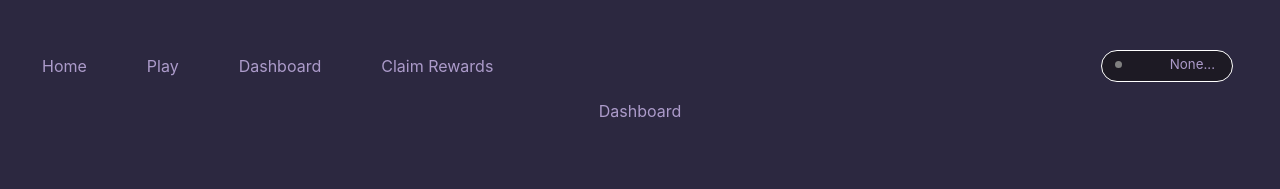
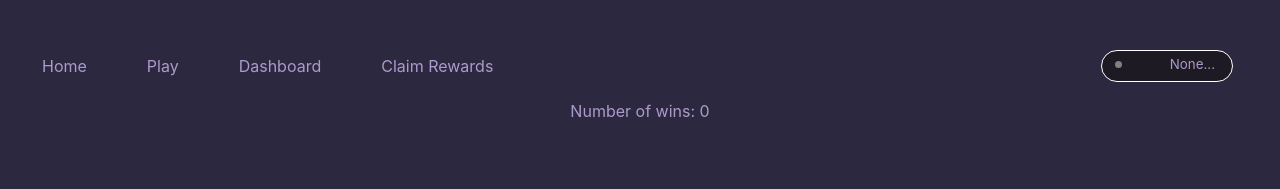
Before and after one commit to ulas96/rock-paper-scissor, a React (Vite) app in the folder client/: page /dashboard in a window 1280 px wide. Shown: the top 189 px of the page. Built offline with nearby package versions, Linux system fonts and the light colour scheme.

Commit message:
dashboard component

```diff
--- a/client/src/components/App/App.jsx
+++ b/client/src/components/App/App.jsx
@@ -64,7 +64,7 @@ function App() {
     <Route path="/" element={<Root account={account}/>}>
       <Route path="/" element={<Home />}/>
       <Route path="play" element={<Play state={state} />}/>
-      <Route path="dashboard" element={<Dashboard />}/>
+      <Route path="dashboard" element={<Dashboard state={state} account={account} />}/>
       <Route path="claim" element={<Claim state={state} account={account}/>}/>
     </Route>
 ));
--- a/client/src/components/Dashboard/Dashboard.jsx
+++ b/client/src/components/Dashboard/Dashboard.jsx
@@ -1,9 +1,23 @@
-import "react";
+import "./Dashboard.css"
+import { useEffect, useState } from "react";
+export default function Dashboard({state,account}) {
 
-export default function Dashboard() {
+    const [_account] = account
+
+    const [wins, setWins] = useState([]);
+
+    const getPlayerWins = async () => {
+        const _wins = await state.contract.getPlayerWins(_account);
+        setWins(_wins);
+    }
+
+    useEffect(() => {
+        getPlayerWins();
+    })
+
     return (
         <>
-            Dashboard
+            {`Number of wins: ${wins.length}`}
         </>
     );
 }
```
